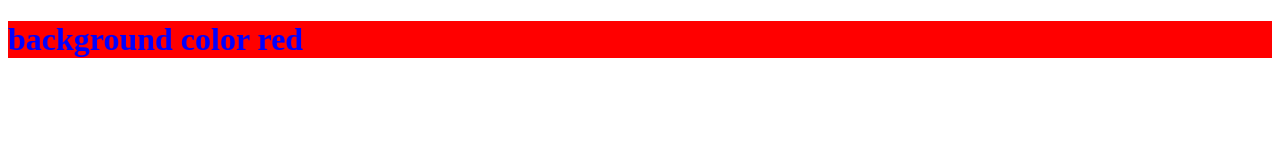
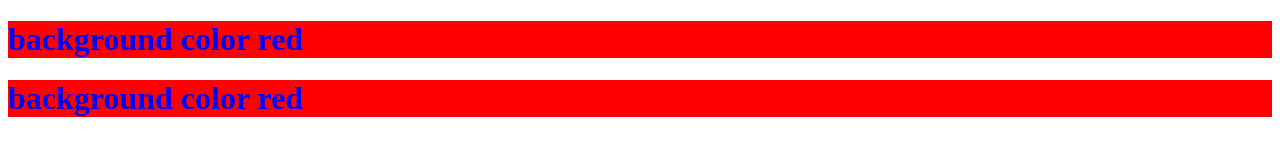
Before and after one commit to AbdulSamadgithub/repositoryone, a plain HTML site: page index.html in a window 1280 px wide. Drawn offline with Linux system fonts and the light colour scheme.

Commit message:
change one

```diff
--- a/index.html
+++ b/index.html
@@ -10,5 +10,8 @@
     <div class="class">
       <h1>background color red</h1>
     </div>
+    <div class="class">
+      <h1>background color red</h1>
+    </div>
   </body>
 </html>
```
